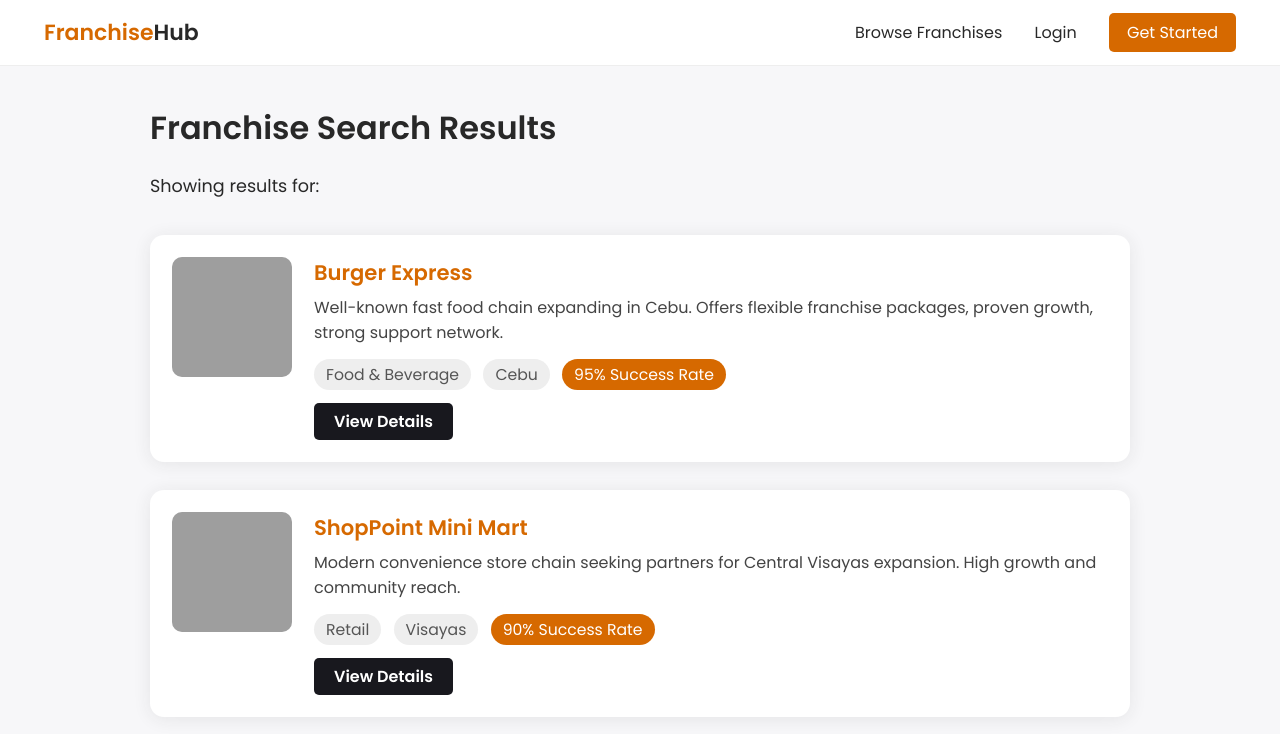
After one commit to dillandeluxe/CSIT327-G5-FranchiseHub, a Django app: template templates/accounts/result.html in a window 1280 px wide. The commit adds this page. Shown: the top 734 px of the page. Run offline with Django 5.2, Linux system fonts and the light colour scheme; the template is opened without the code that fills it, so the values that code supplies are empty; grey boxes are pictures that could not be loaded.

Commit message:
Changes:     modified:   static/accounts/home.css 	new file:   static/accounts/result.css 	modified:   templates/accounts/home.html 	new file:   templates/accounts/result.html

```diff
--- /dev/null
+++ b/static/accounts/result.css
@@ -0,0 +1,166 @@
+body {
+  margin: 0;
+  font-family: "Poppins", sans-serif;
+  color: #282828;
+  background: #f7f7f9;
+}
+
+.navbar {
+  display: flex;
+  justify-content: space-between;
+  align-items: center;
+  padding: 16px 44px;
+  background: #fff;
+  border-bottom: 1px solid #eee;
+  position: sticky;
+  top: 0;
+  z-index: 100;
+}
+.logo {
+  font-size: 22px;
+  font-weight: 700;
+  color: #282828;
+}
+.logo span {
+  color: #d66900;
+}
+.nav-links a {
+  margin-left: 28px;
+  font-weight: 500;
+  color: #282828;
+  text-decoration: none;
+  transition: color 0.2s;
+}
+.nav-links a:hover {
+  color: #d66900;
+}
+.get-started {
+  background: #d66900;
+  color: #fff!important;
+  padding: 8px 18px;
+  border-radius: 5px;
+  margin-left: 24px;
+  font-weight: 600;
+  text-decoration: none;
+}
+
+.results-main {
+  max-width: 980px;
+  margin: 38px auto;
+  padding: 0 18px;
+}
+.results-main h1 {
+  font-size: 2em;
+}
+.results-summary {
+  margin: 16px 0 36px 0;
+  font-size: 1.1em;
+}
+.criteria {
+  font-weight: 600;
+  color: #d66900;
+}
+
+.results-list {
+  display: flex;
+  flex-direction: column;
+  gap: 28px;
+}
+
+.franchise-card {
+  background: #fff;
+  border-radius: 14px;
+  box-shadow: 0 2px 18px 0 rgba(40,40,40,0.09);
+  display: flex;
+  gap: 22px;
+  padding: 22px;
+  align-items: flex-start;
+}
+.franchise-img {
+  width: 120px;
+  height: 120px;
+  object-fit: cover;
+  border-radius: 10px;
+  background: #efefef;
+}
+.franchise-info {
+  flex: 1;
+}
+.franchise-title {
+  margin: 0 0 7px 0;
+  font-size: 1.32em;
+  color: #d66900;
+}
+.franchise-desc {
+  margin: 0 0 14px 0;
+  color: #444;
+}
+.tags {
+  margin-bottom: 13px;
+}
+.tag {
+  display: inline-block;
+  background: #eee;
+  color: #555;
+  font-size: 0.98em;
+  padding: 4px 12px;
+  border-radius: 16px;
+  margin-right: 8px;
+}
+.tag.success {
+  background: #d66900;
+  color: #fff;
+}
+.view-details {
+  display: inline-block;
+  color: #fff;
+  background: #18181e;
+  text-decoration: none;
+  font-size: 1em;
+  font-weight: 600;
+  border-radius: 5px;
+  padding: 6px 20px;
+  transition: background 0.2s;
+}
+.view-details:hover {
+  background: #d66900;
+}
+
+.pagination {
+  margin: 36px 0 0 0;
+  text-align: center;
+}
+.page-link {
+  display: inline-block;
+  background: #eee;
+  color: #282828;
+  font-size: 1.04em;
+  margin: 0 5px;
+  padding: 7px 13px;
+  border-radius: 4px;
+  text-decoration: none;
+  font-weight: 600;
+  transition: background 0.2s;
+}
+.page-link.active,
+.page-link:hover {
+  background: #d66900;
+  color: #fff;
+}
+
+@media (max-width: 700px) {
+  .results-main {
+    max-width: 100%;
+    padding: 0 8px;
+  }
+  .franchise-card {
+    flex-direction: column;
+    align-items: stretch;
+  }
+  .franchise-img {
+    width: 100%;
+    max-width: 280px;
+    height: 140px;
+    margin-bottom: 14px;
+  }
+}
--- /dev/null
+++ b/templates/accounts/result.html
@@ -0,0 +1,58 @@
+<!DOCTYPE html>
+<html lang="en">
+<head>
+  <meta charset="UTF-8">
+  <title>FranchiseHub | Search Results</title>
+  <link href="https://fonts.googleapis.com/css?family=Poppins:400,600&display=swap" rel="stylesheet">
+  <link rel="stylesheet" href="result.css">
+</head>
+<body>
+  <nav class="navbar">
+    <div class="logo">
+      <span>Franchise</span>Hub
+    </div>
+    <div class="nav-links">
+      <a href="#">Browse Franchises</a>
+      <a href="#">Login</a>
+      <a href="#" class="get-started">Get Started</a>
+    </div>
+  </nav>
+  <main class="results-main">
+    <h1>Franchise Search Results</h1>
+    <div class="results-summary">
+      Showing results for:
+      <span class="criteria" id="searchCriteria"></span>
+    </div>
+    <div class="results-list">
+      <!-- Example result card -->
+      <div class="franchise-card">
+        <img src="franchise1.jpg" alt="Franchise Logo" class="franchise-img" />
+        <div class="franchise-info">
+          <h2 class="franchise-title">Burger Express</h2>
+          <p class="franchise-desc">
+            Well-known fast food chain expanding in Cebu. Offers flexible franchise packages, proven growth, strong support network.
+          </p>
+          <div class="tags">
+            <span class="tag">Food & Beverage</span>
+            <span class="tag">Cebu</span>
+            <span class="tag success">95% Success Rate</span>
+          </div>
+          <a href="#" class="view-details">View Details</a>
+        </div>
+      </div>
+      <div class="franchise-card">
+        <img src="franchise2.jpg" alt="Franchise Logo" class="franchise-img" />
+        <div class="franchise-info">
+          <h2 class="franchise-title">ShopPoint Mini Mart</h2>
+          <p class="franchise-desc">
+            Modern convenience store chain seeking partners for Central Visayas expansion. High growth and community reach.
+          </p>
+          <div class="tags">
+            <span class="tag">Retail</span>
+            <span class="tag">Visayas</span>
+            <span class="tag success">90% Success Rate</span>
+          </div>
+          <a href="#" class="view-details">View Details</a>
+        </div>
+      </div>
+    </div
```
Also changed, not shown: static/accounts/home.css (+34 -34 lines), templates/accounts/home.html (+15 -9 lines).
